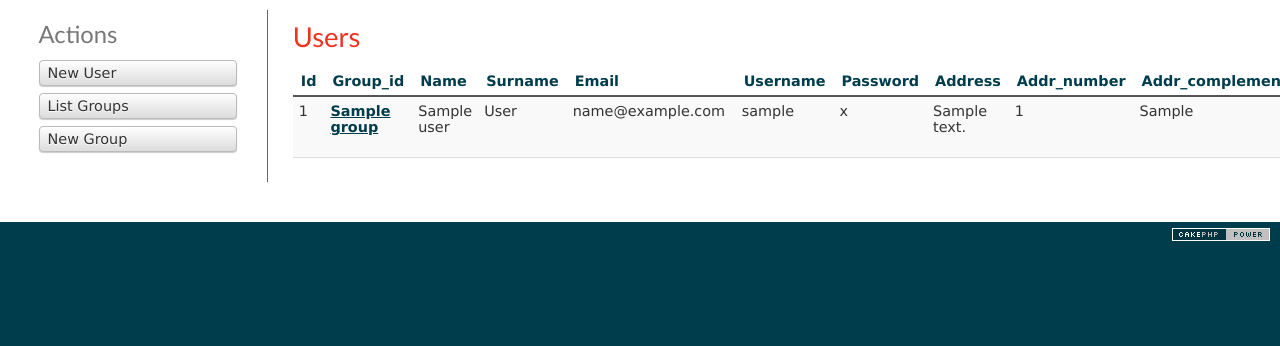
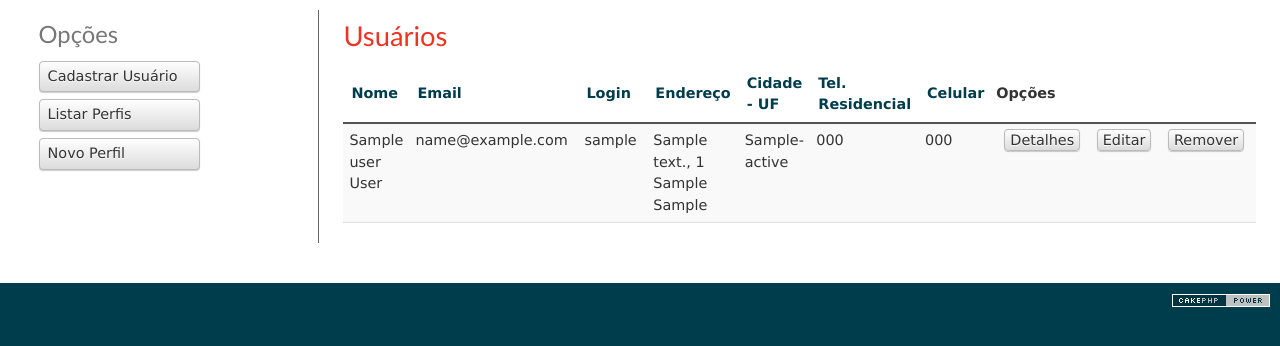
Before and after one commit to andrebian/book-control, a CakePHP app: the page made by app/View/Users/index.ctp in a window 1280 px wide. Shown: the part 47-393 px from the top of the page. Run offline with PHP 8.4 and a stand-in for CakePHP, Linux system fonts and the light colour scheme; the template is opened without the code that fills it: most values are stand-ins (such as "Sample title", 1, 10 or a date in 2020); data that the repository does not hold is empty; some libraries are stand-ins or nearby versions.

Commit message:
Melhorado fluxo de cadastro de usuários

```diff
--- a/app/Config/bootstrap.php
+++ b/app/Config/bootstrap.php
@@ -109,3 +109,6 @@ CakeLog::config('error', array(
 ));
 
 CakePlugin::loadAll();
+
+App::uses('Security', 'Utility');
+Security::setHash('blowfish');
--- a/app/Config/routes.php
+++ b/app/Config/routes.php
@@ -26,7 +26,7 @@
  * its action called 'display', and we pass a param to select the view file
  * to use (in this case, /app/View/Pages/home.ctp)...
  */
-	Router::connect('/', array('controller' => 'pages', 'action' => 'display', 'home'));
+	Router::connect('/', array('controller' => 'books', 'action' => 'index'));
 /**
  * ...and connect the rest of 'Pages' controller's urls.
  */
--- a/app/View/Layouts/default.ctp
+++ b/app/View/Layouts/default.ctp
@@ -24,13 +24,15 @@ $cakeDescription = __d('cake_dev', 'CakePHP: the rapid development php framework
 <head>
 	<?php echo $this->Html->charset(); ?>
 	<title>
-		<?php echo $cakeDescription ?>:
+		Book Control:
 		<?php echo $title_for_layout; ?>
 	</title>
 	<?php
 		echo $this->Html->meta('icon');
 
-		echo $this->Html->css('cake.generic');
+
+		echo $this->Html->css('bootstrap');
+                echo $this->Html->css('cake.generic');
 
 		echo $this->fetch('meta');
 		echo $this->fetch('css');
--- a/app/View/Users/index.ctp
+++ b/app/View/Users/index.ctp
@@ -1,78 +1,43 @@
 <div class="users index">
-	<h2><?php echo __('Users'); ?></h2>
+	<h2><?php echo __('Usuários'); ?></h2>
 	<table cellpadding="0" cellspacing="0">
 	<tr>
-			<th><?php echo $this->Paginator->sort('id'); ?></th>
-			<th><?php echo $this->Paginator->sort('group_id'); ?></th>
-			<th><?php echo $this->Paginator->sort('name'); ?></th>
-			<th><?php echo $this->Paginator->sort('surname'); ?></th>
+			<th><?php echo $this->Paginator->sort('name',   'Nome'); ?></th>
 			<th><?php echo $this->Paginator->sort('email'); ?></th>
-			<th><?php echo $this->Paginator->sort('username'); ?></th>
-			<th><?php echo $this->Paginator->sort('password'); ?></th>
-			<th><?php echo $this->Paginator->sort('address'); ?></th>
-			<th><?php echo $this->Paginator->sort('addr_number'); ?></th>
-			<th><?php echo $this->Paginator->sort('addr_complement'); ?></th>
-			<th><?php echo $this->Paginator->sort('addr_district'); ?></th>
-			<th><?php echo $this->Paginator->sort('addr_city'); ?></th>
-			<th><?php echo $this->Paginator->sort('addr_state'); ?></th>
-			<th><?php echo $this->Paginator->sort('addr_country'); ?></th>
-			<th><?php echo $this->Paginator->sort('addr_zip_code'); ?></th>
-			<th><?php echo $this->Paginator->sort('phone'); ?></th>
-			<th><?php echo $this->Paginator->sort('celphone'); ?></th>
-			<th><?php echo $this->Paginator->sort('created'); ?></th>
-			<th><?php echo $this->Paginator->sort('modified'); ?></th>
-			<th class="actions"><?php echo __('Actions'); ?></th>
+			<th><?php echo $this->Paginator->sort('username', 'Login'); ?></th>
+			<th><?php echo $this->Paginator->sort('address', 'Endereço'); ?></th>
+			<th><?php echo $this->Paginator->sort('addr_city', 'Cidade - UF'); ?></th>
+			<th><?php echo $this->Paginator->sort('phone', 'Tel. Residencial'); ?></th>
+			<th><?php echo $this->Paginator->sort('celphone', 'Celular'); ?></th>
+			<th class="actions"><?php echo __('Opções'); ?></th>
 	</tr>
 	<?php foreach ($users as $user): ?>
 	<tr>
-		<td><?php echo h($user['User']['id']); ?>&nbsp;</td>
-		<td>
-			<?php echo $this->Html->link($user['Group']['name'], array('controller' => 'groups', 'action' => 'view', $user['Group']['id'])); ?>
-		</td>
-		<td><?php echo h($user['User']['name']); ?>&nbsp;</td>
-		<td><?php echo h($user['User']['surname']); ?>&nbsp;</td>
+		<td><?php echo h($user['User']['name'] . ' ' . $user['User']['surname']); ?>&nbsp;</td>
 		<td><?php echo h($user['User']['email']); ?>&nbsp;</td>
 		<td><?php echo h($user['User']['username']); ?>&nbsp;</td>
-		<td><?php echo h($user['User']['password']); ?>&nbsp;</td>
-		<td><?php echo h($user['User']['address']); ?>&nbsp;</td>
-		<td><?php echo h($user['User']['addr_number']); ?>&nbsp;</td>
-		<td><?php echo h($user['User']['addr_complement']); ?>&nbsp;</td>
-		<td><?php echo h($user['User']['addr_district']); ?>&nbsp;</td>
-		<td><?php echo h($user['User']['addr_city']); ?>&nbsp;</td>
-		<td><?php echo h($user['User']['addr_state']); ?>&nbsp;</td>
-		<td><?php echo h($user['User']['addr_country']); ?>&nbsp;</td>
-		<td><?php echo h($user['User']['addr_zip_code']); ?>&nbsp;</td>
+		<td><?php echo h(
+                            $user['User']['address'] . ', ' . $user['User']['addr_number'] . ' ' .
+                            $user['User']['addr_complement'] . ' ' . $user['User']['addr_district']
+                            ); ?>&nbsp;</td>
+		<td><?php echo h($user['User']['addr_city'] . '-' . $user['User']['addr_state']); ?>&nbsp;</td>
 		<td><?php echo h($user['User']['phone']); ?>&nbsp;</td>
 		<td><?php echo h($user['User']['celphone']); ?>&nbsp;</td>
-		<td><?php echo h($user['User']['created']); ?>&nbsp;</td>
-		<td><?php echo h($user['User']['modified']); ?>&nbsp;</td>
 		<td class="actions">
-			<?php echo $this->Html->link(__('View'), array('action' => 'view', $user['User']['id'])); ?>
-			<?php echo $this->Html->link(__('Edit'), array('action' => 'edit', $user['User']['id'])); ?>
-			<?php echo $this->Form->postLink(__('Delete'), array('action' => 'delete', $user['User']['id']), null, __('Are you sure you want to delete # %s?', $user['User']['id'])); ?>
+			<?php echo $this->Html->link(__('Detalhes'), array('action' => 'view', $user['User']['id'])); ?>
+			<?php echo $this->Html->link(__('Editar'), array('action' => 'edit', $user['User']['id'])); ?>
+			<?php echo $this->Form->postLink(__('Remover'), array('action' => 'delete', $user['User']['id']), null, __('Are you sure you want to delete # %s?', $user['User']['id'])); ?>
 		</td>
 	</tr>
 <?php endforeach; ?>
 	</table>
-	<p>
-	<?php
-	echo $this->Paginator->counter(array(
-	'format' => __('Page {:page} of {:pages}, showing {:current} records out of {:count} total, starting on record {:start}, ending on {:end}')
-	));
-	?>	</p>
-	<div class="paging">
-	<?php
-		echo $this->Paginator->prev('< ' . __('previous'), array(), null, array('class' => 'prev disabled'));
-		echo $this->Paginator->numbers(array('separator' => ''));
-		echo $this->Paginator->next(__('next') . ' >', array(), null, array('class' => 'next disabled'));
-	?>
-	</div>
+	<?php echo $this->element('pagination'); ?>
 </div>
 <div class="actions">
-	<h3><?php echo __('Actions'); ?></h3>
+	<h3><?php echo __('Opções'); ?></h3>
 	<ul>
-		<li><?php echo $this->Html->link(__('New User'), array('action' => 'add')); ?></li>
-		<li><?php echo $this->Html->link(__('List Groups'), array('controller' => 'groups', 'action' => 'index')); ?> </li>
-		<li><?php echo $this->Html->link(__('New Group'), array('controller' => 'groups', 'action' => 'add')); ?> </li>
+		<li><?php echo $this->Html->link(__('Cadastrar Usuário'), array('action' => 'add')); ?></li>
+		<li><?php echo $this->Html->link(__('Listar Perfis'), array('controller' => 'groups', 'action' => 'index')); ?> </li>
+		<li><?php echo $this->Html->link(__('Novo Perfil'), array('controller' => 'groups', 'action' => 'add')); ?> </li>
 	</ul>
 </div>
```
Also changed, not shown: app/Controller/AppController.php (+6 -11 lines), app/Controller/UsersController.php (+20 -7 lines), app/View/Users/add.ctp (+21 -21 lines), app/View/Users/edit.ctp (+22 -22 lines), app/View/Users/view.ctp (+22 -37 lines), 1 other file.
